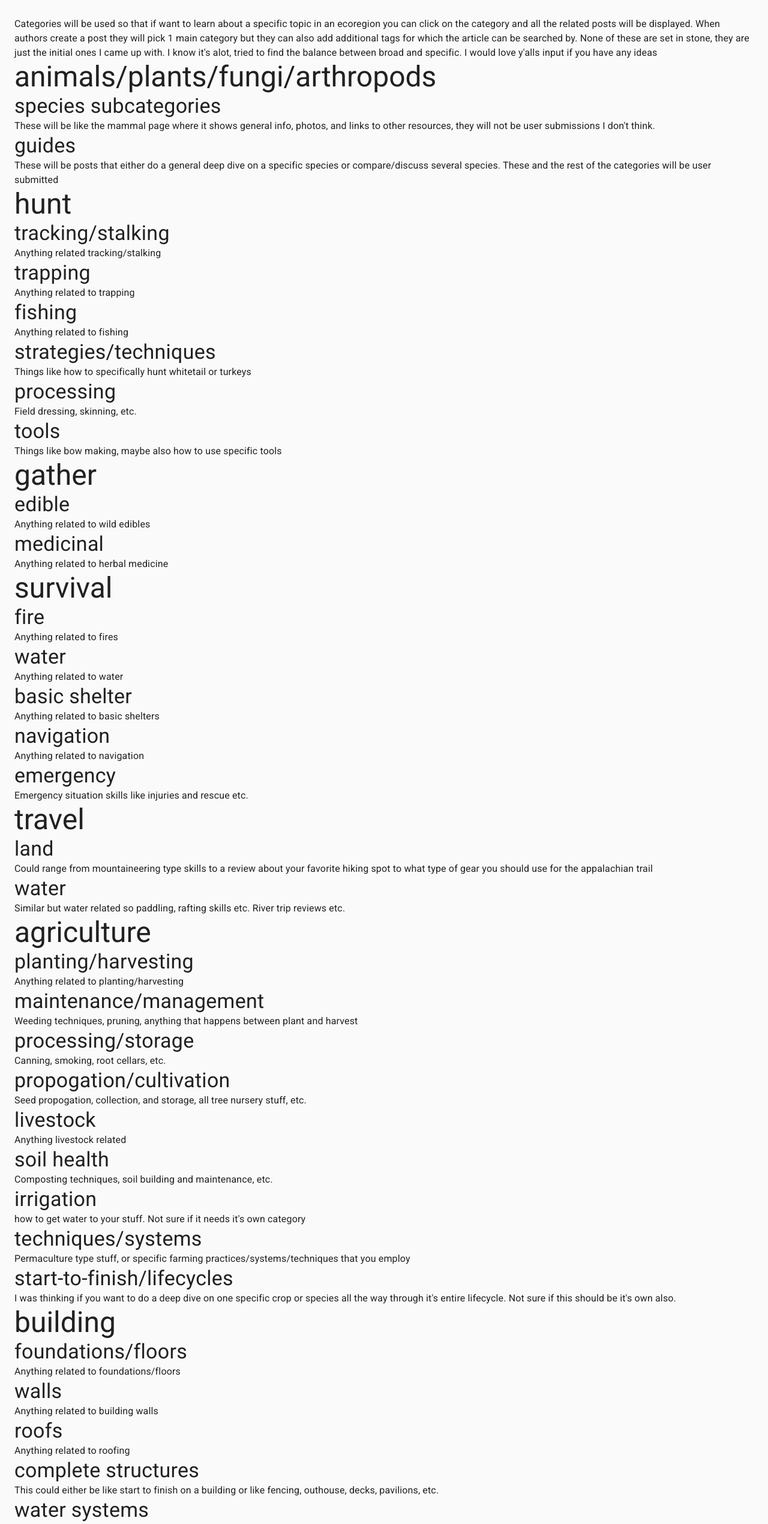
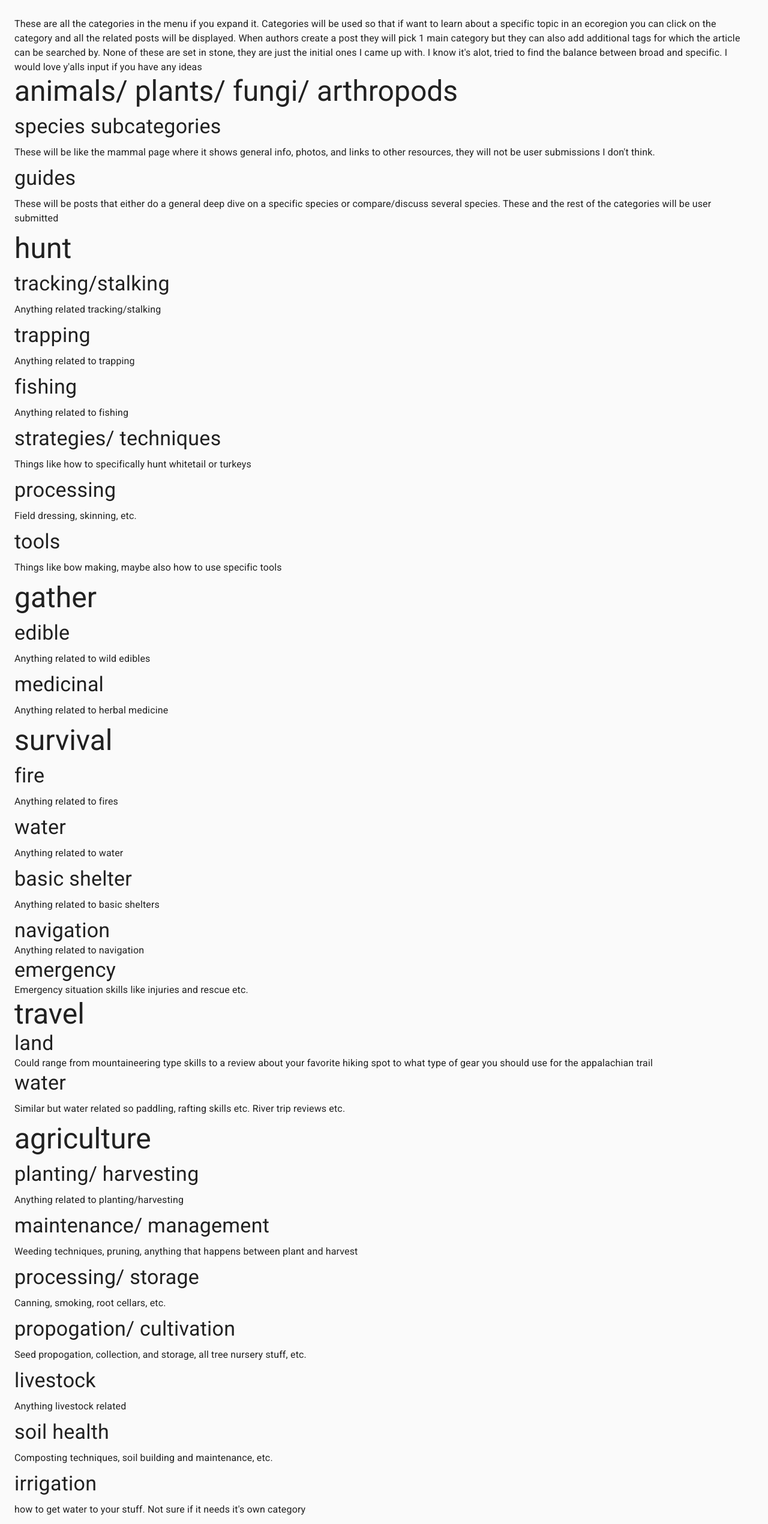
Before and after one commit to sl354207/ecotenet, a Next.js app: page /category in a window 1280 px wide. Shown: the part 100-2640 px from the top of the page at 60% size. Built offline with nearby package versions, Linux system fonts and the light colour scheme; a web font is replaced by a local one.

Commit message:
a few small ui updates to get ready for some user input on project

```diff
--- a/components/Vote.jsx
+++ b/components/Vote.jsx
@@ -10,6 +10,7 @@ import { makeStyles, useTheme } from "@material-ui/core/styles";
 const useStyles = makeStyles(() => ({
   root: {
     display: "flex",
+    marginLeft: 20,
   },
   count: {
     display: "flex",
--- a/pages/category.jsx
+++ b/pages/category.jsx
@@ -1,7 +1,17 @@
 import Nav from "../components/Nav";
 import { Container, Typography } from "@material-ui/core";
+import { makeStyles, useTheme } from "@material-ui/core/styles";
+
+const useStyles = makeStyles((theme) => ({
+  cats: {
+    marginBottom: 10,
+  },
+}));
+
 // TEMPORARY
 const category = () => {
+  const classes = useStyles();
+
   const menuItems = [
     {
       menuTitle: "Animals",
@@ -110,64 +120,109 @@ const category = () => {
       <Nav />
       <Container>
         <Typography variant="body1">
-          Categories will be used so that if want to learn about a specific
-          topic in an ecoregion you can click on the category and all the
-          related posts will be displayed. When authors create a post they will
-          pick 1 main category but they can also add additional tags for which
-          the article can be searched by. None of these are set in stone, they
-          are just the initial ones I came up with. I know it's alot, tried to
-          find the balance between broad and specific. I would love y'alls input
-          if you have any ideas
+          These are all the categories in the menu if you expand it. Categories
+          will be used so that if want to learn about a specific topic in an
+          ecoregion you can click on the category and all the related posts will
+          be displayed. When authors create a post they will pick 1 main
+          category but they can also add additional tags for which the article
+          can be searched by. None of these are set in stone, they are just the
+          initial ones I came up with. I know it's alot, tried to find the
+          balance between broad and specific. I would love y'alls input if you
+          have any ideas
         </Typography>
         <Typography> </Typography>
-        <Typography variant="h3">animals/plants/fungi/arthropods</Typography>
-        <Typography variant="h4">species subcategories</Typography>
-        <Typography variant="body1">
+        <Typography className={classes.cats} variant="h3">
+          animals/ plants/ fungi/ arthropods
+        </Typography>
+        <Typography className={classes.cats} variant="h4">
+          species subcategories
+        </Typography>
+        <Typography className={classes.cats} variant="body1">
           These will be like the mammal page where it shows general info,
           photos, and links to other resources, they will not be user
           submissions I don't think.
         </Typography>
-        <Typography variant="h4">guides</Typography>
-        <Typography variant="body1">
+        <Typography className={classes.cats} variant="h4">
+          guides
+        </Typography>
+        <Typography className={classes.cats} variant="body1">
           These will be posts that either do a general deep dive on a specific
           species or compare/discuss several species. These and the rest of the
           categories will be user submitted
         </Typography>
-        <Typography variant="h3">hunt</Typography>
-        <Typography variant="h4">tracking/stalking</Typography>
-        <Typography variant="body1">
+        <Typography className={classes.cats} variant="h3">
+          hunt
+        </Typography>
+        <Typography className={classes.cats} variant="h4">
+          tracking/stalking
+        </Typography>
+        <Typography className={classes.cats} variant="body1">
           Anything related tracking/stalking
         </Typography>
-        <Typography variant="h4">trapping</Typography>
-        <Typography variant="body1">Anything related to trapping</Typography>
-        <Typography variant="h4">fishing</Typography>
-        <Typography variant="body1">Anything related to fishing</Typography>
-        <Typography variant="h4">strategies/techniques</Typography>
-        <Typography variant="body1">
+        <Typography className={classes.cats} variant="h4">
+          trapping
+        </Typography>
+        <Typography className={classes.cats} variant="body1">
+          Anything related to trapping
+        </Typography>
+        <Typography className={classes.cats} variant="h4">
+          fishing
+        </Typography>
+        <Typography className={classes.cats} variant="body1">
+          Anything related to fishing
+        </Typography>
+        <Typography className={classes.cats} variant="h4">
+          strategies/ techniques
+        </Typography>
+        <Typography className={classes.cats} variant="body1">
           Things like how to specifically hunt whitetail or turkeys
         </Typography>
-        <Typography variant="h4">processing</Typography>
-        <Typography variant="body1">Field dressing, skinning, etc.</Typography>
-        <Typography variant="h4">tools</Typography>
-        <Typography variant="body1">
+        <Typography className={classes.cats} variant="h4">
+          processing
+        </Typography>
+        <Typography className={classes.cats} variant="body1">
+          Field dressing, skinning, etc.
+        </Typography>
+        <Typography className={classes.cats} variant="h4">
+          tools
+        </Typography>
+        <Typography className={classes.cats} variant="body1">
           Things like bow making, maybe also how to use specific tools
         </Typography>
-        <Typography variant="h3">gather</Typography>
-        <Typography variant="h4">edible</Typography>
-        <Typography variant="body1">
+        <Typography className={classes.cats} variant="h3">
+          gather
+        </Typography>
+        <Typography className={classes.cats} variant="h4">
+          edible
+        </Typography>
+        <Typography className={classes.cats} variant="body1">
           Anything related to wild edibles
         </Typography>
-        <Typography variant="h4">medicinal</Typography>
-        <Typography variant="body1">
+        <Typography className={classes.cats} variant="h4">
+          medicinal
+        </Typography>
+        <Typography className={classes.cats} variant="body1">
           Anything related to herbal medicine
         </Typography>
-        <Typography variant="h3">survival</Typography>
-        <Typography variant="h4">fire</Typography>
-        <Typography variant="body1">Anything related to fires</Typography>
-        <Typography variant="h4">water</Typography>
-        <Typography variant="body1">Anything related to water</Typography>
-        <Typography variant="h4">basic shelter</Typography>
-        <Typography variant="body1">
+        <Typography className={classes.cats} variant="h3">
+          survival
+        </Typography>
+        <Typography className={classes.cats} variant="h4">
+          fire
+        </Typography>
+        <Typography className={classes.cats} variant="body1">
+          Anything related to fires
+        </Typography>
+        <Typography className={classes.cats} variant="h4">
+          water
+        </Typography>
+        <Typography className={classes.cats} variant="body1">
+          Anything related to water
+        </Typography>
+        <Typography className={classes.cats} variant="h4">
+          basic shelter
+        </Typography>
+        <Typography className={classes.cats} variant="body1">
           Anything related to basic shelters
         </Typography>
         <Typography variant="h4">navigation</Typography>
@@ -183,111 +238,170 @@ const category = () => {
           favorite hiking spot to what type of gear you should use for the
           appalachian trail
         </Typography>
-        <Typography variant="h4">water</Typography>
-        <Typography variant="body1">
+        <Typography className={classes.cats} variant="h4">
+          water
+        </Typography>
+        <Typography className={classes.cats} variant="body1">
           Similar but water related so paddling, rafting skills etc. River trip
           reviews etc.{" "}
         </Typography>
-        <Typography variant="h3">agriculture</Typography>
-        <Typography variant="h4">planting/harvesting</Typography>
-        <Typography variant="body1">
+        <Typography className={classes.cats} variant="h3">
+          agriculture
+        </Typography>
+        <Typography className={classes.cats} variant="h4">
+          planting/ harvesting
+        </Typography>
+        <Typography className={classes.cats} variant="body1">
           Anything related to planting/harvesting
         </Typography>
-        <Typography variant="h4">maintenance/management</Typography>
-        <Typography variant="body1">
+        <Typography className={classes.cats} variant="h4">
+          maintenance/ management
+        </Typography>
+        <Typography className={classes.cats} variant="body1">
           Weeding techniques, pruning, anything that happens between plant and
           harvest
         </Typography>
-        <Typography variant="h4">processing/storage</Typography>
-        <Typography variant="body1">
+        <Typography className={classes.cats} variant="h4">
+          processing/ storage
+        </Typography>
+        <Typography className={classes.cats} variant="body1">
           Canning, smoking, root cellars, etc.{" "}
         </Typography>
-        <Typography variant="h4">propogation/cultivation</Typography>
-        <Typography variant="body1">
+        <Typography className={classes.cats} variant="h4">
+          propogation/ cultivation
+        </Typography>
+        <Typography className={classes.cats} variant="body1">
           Seed propogation, collection, and storage, all tree nursery stuff,
           etc.{" "}
         </Typography>
-        <Typography variant="h4">livestock</Typography>
-        <Typography variant="body1">Anything livestock related</Typography>
-        <Typography variant="h4">soil health</Typography>
-        <Typography variant="body1">
+        <Typography className={classes.cats} variant="h4">
+          livestock
+        </Typography>
+        <Typography className={classes.cats} variant="body1">
+          Anything livestock related
+        </Typography>
+        <Typography className={classes.cats} variant="h4">
+          soil health
+        </Typography>
+        <Typography className={classes.cats} variant="body1">
           Composting techniques, soil building and maintenance, etc.
         </Typography>
-        <Typography variant="h4">irrigation</Typography>
-        <Typography variant="body1">
+        <Typography className={classes.cats} variant="h4">
+          irrigation
+        </Typography>
+        <Typography className={classes.cats} variant="body1">
           how to get water to your stuff. Not sure if it needs it's own category
         </Typography>
-        <Typography variant="h4">techniques/systems</Typography>
-        <Typography variant="body1">
+        <Typography className={classes.cats} variant="h4">
+          techniques/ systems
+        </Typography>
+        <Typography className={classes.cats} variant="body1">
           Permaculture type stuff, or specific farming
           practices/systems/techniques that you employ
         </Typography>
-        <Typography variant="h4">start-to-finish/lifecycles</Typography>
-        <Typography variant="body1">
+        <Typography className={classes.cats} variant="h4">
+          start-to-finish/ lifecycles
+        </Typography>
+        <Typography className={classes.cats} variant="body1">
           I was thinking if you want to do a deep dive on one specific crop or
           species all the way through it's entire lifecycle. Not sure if this
           should be it's own also.
         </Typography>
-        <Typography variant="h3">building</Typography>
-        <Typography variant="h4">foundations/floors</Typography>
-        <Typography variant="body1">
+        <Typography className={classes.cats} variant="h3">
+          building
+        </Typography>
+        <Typography className={classes.cats} variant="h4">
+          foundations/ floors
+        </Typography>
+        <Typography className={classes.cats} variant="body1">
           Anything related to foundations/floors
         </Typography>
-        <Typography variant="h4">walls</Typography>
-        <Typography variant="body1">
+        <Typography className={classes.cats} variant="h4">
+          walls
+        </Typography>
+        <Typography className={classes.cats} variant="body1">
           Anything related to building walls
         </Typography>
-        <Typography variant="h4">roofs</Typography>
-        <Typography variant="body1">Anything related to roofing</Typography>
-        <Typography variant="h4">complete structures</Typography>
-        <Typography variant="body1">
+        <Typography className={classes.cats} variant="h4">
+          roofs
+        </Typography>
+        <Typography className={classes.cats} variant="body1">
+          Anything related to roofing
+        </Typography>
+        <Typography className={classes.cats} variant="h4">
+          complete structures
+        </Typography>
+        <Typography className={classes.cats} variant="body1">
           This could either be like start to finish on a building or like
           fencing, outhouse, decks, pavilions, etc.
         </Typography>
-        <Typography variant="h4">water systems</Typography>
-        <Typography variant="body1">
+        <Typography className={classes.cats} variant="h4">
+          water systems
+        </Typography>
+        <Typography className={classes.cats} variant="body1">
           Water systems for the house or like pond building or routing water
           through the environment somehow etc.
         </Typography>
-        <Typography variant="h4">heating/cooling</Typography>
-        <Typography variant="body1">
+        <Typography className={classes.cats} variant="h4">
+          heating/cooling
+        </Typography>
+        <Typography className={classes.cats} variant="body1">
           Anything related to heating/cooling
         </Typography>
-        <Typography variant="h4">furniture/utensils/tools</Typography>
-        <Typography variant="body1">How to make or use these things</Typography>
-        <Typography variant="body1">
+        <Typography className={classes.cats} variant="h4">
+          furniture/ utensils/ tools
+        </Typography>
+        <Typography className={classes.cats} variant="body1">
+          How to make or use these things
+        </Typography>
+        <Typography className={classes.cats} variant="body1">
           NOT SURE IF SANITION SYSTEMS NEED A CATEGORY OR WHERE THAT MIGHT GO
         </Typography>
-        <Typography variant="h3">culture</Typography>
-        <Typography variant="body1">
+        <Typography className={classes.cats} variant="h3">
+          culture
+        </Typography>
+        <Typography className={classes.cats} variant="body1">
           Idea for culture section was anything that isn't utility based I guess
           but could be interesting
         </Typography>
-        <Typography variant="h4">cooking/recipes</Typography>
-        <Typography variant="body1">
+        <Typography className={classes.cats} variant="h4">
+          cooking/recipes
+        </Typography>
+        <Typography className={classes.cats} variant="body1">
           Recipes but also like how to pit roast a pig or something
         </Typography>
-        <Typography variant="h4">clothing</Typography> variant='h4'
-        <Typography variant="body1">
+        <Typography className={classes.cats} variant="h4">
+          clothing
+        </Typography>{" "}
+        variant='h4'
+        <Typography className={classes.cats} variant="body1">
           How to make clothing, thought tanning hides would also go here but not
           positive that is the right place for it
         </Typography>
-        <Typography variant="h4">art</Typography>
-        <Typography variant="body1">
+        <Typography className={classes.cats} variant="h4">
+          art
+        </Typography>
+        <Typography className={classes.cats} variant="body1">
           Anything art related. Not sure if there is a better word that
           basically covers all art that isn't music (sculpting, painting, etc.)
         </Typography>
-        <Typography variant="h4">music</Typography>
-        <Typography variant="body1">
+        <Typography className={classes.cats} variant="h4">
+          music
+        </Typography>
+        <Typography className={classes.cats} variant="body1">
           Songs maybe but also how to make instruments
         </Typography>
-        <Typography variant="h4">rituals</Typography>
-        <Typography variant="body1">
+        <Typography className={classes.cats} variant="h4">
+          rituals
+        </Typography>
+        <Typography className={classes.cats} variant="body1">
           Kind of like a religion section but basically any ritualistic type
           stuff people might do
         </Typography>
-        <Typography variant="h4">stories</Typography>
-        <Typography variant="body1">
+        <Typography className={classes.cats} variant="h4">
+          stories
+        </Typography>
+        <Typography className={classes.cats} variant="body1">
           Stories maybe? Saw Foxfire books had this thought it was kind of
           interesting
         </Typography>
--- a/pages/posts/[id].jsx
+++ b/pages/posts/[id].jsx
@@ -87,7 +87,7 @@ const post = ({ post, comments }) => {
                 Muskrat
               </Link>
             </Typography>
-            <Typography className={classes.publish} align="center" variant="h6">
+            <Typography className={classes.publish} align="left" variant="h6">
               August 22, 2021
             </Typography>
           </div>
```
Also changed, not shown: pages/mammal.jsx (+10 -9 lines).
